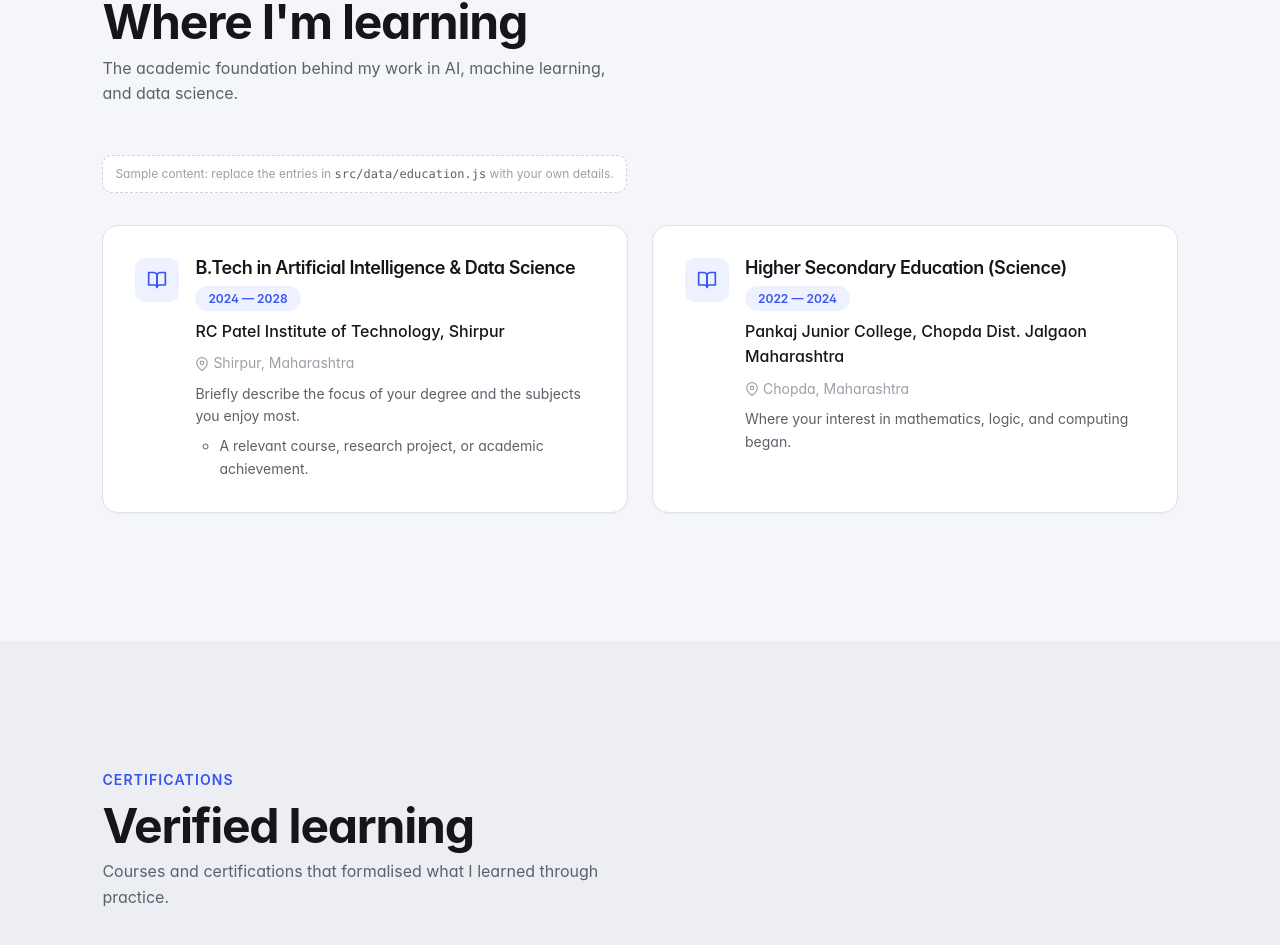
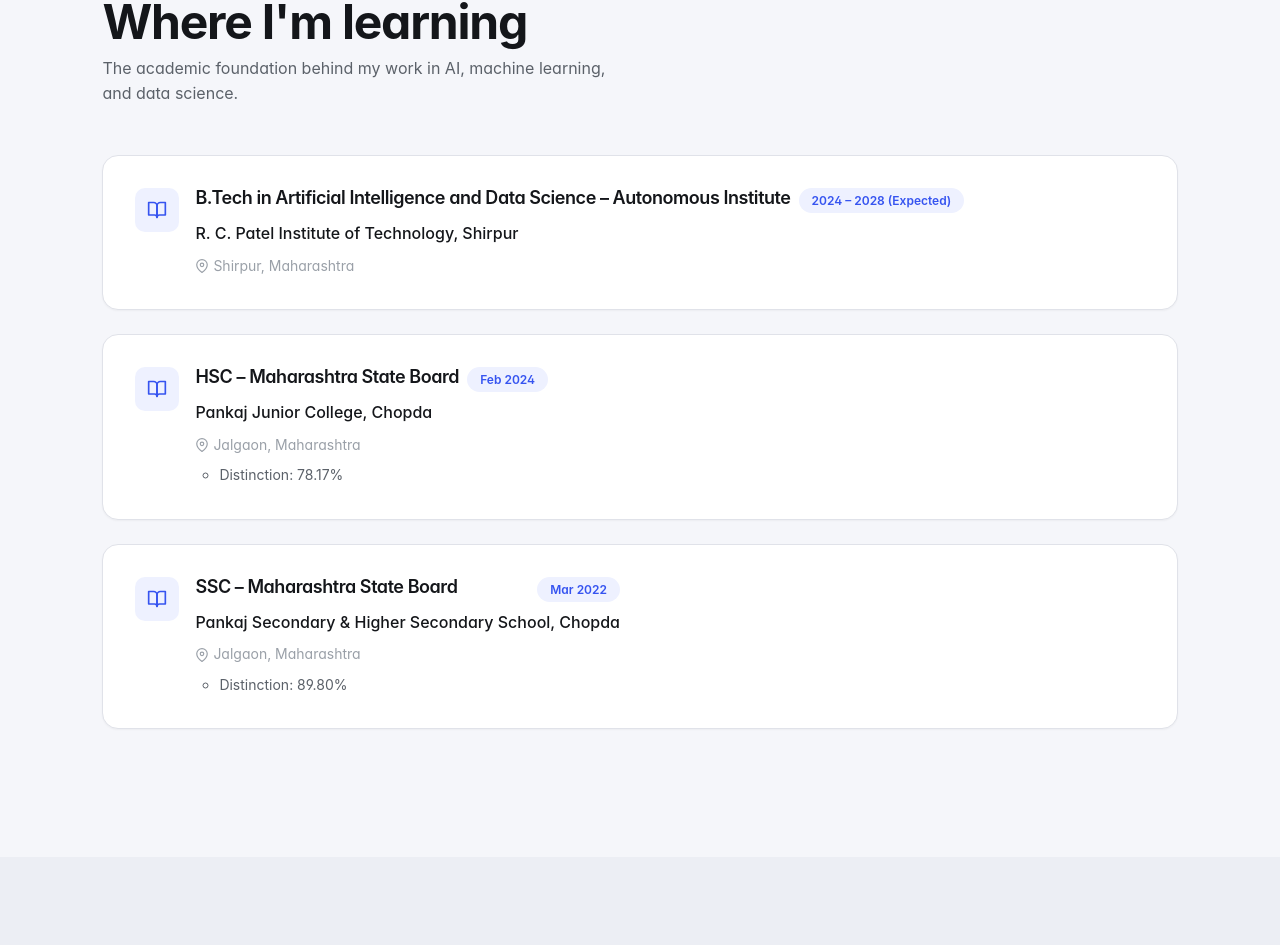
Before and after one commit to vaibhav-nhayade/career-portfolio, a React (Vite) app: page / in a window 1280 px wide. Shown: the part 7921-8866 px from the top of the page. Built offline with nearby package versions, Linux system fonts and the light colour scheme.

Commit message:
feat(education): add real education history
Fills in B.Tech, HSC, and SSC details with institutions, locations, periods, and scores. Cards show a single period badge, optional summary, and stack in one column.

```diff
--- a/src/components/education/EducationCard.jsx
+++ b/src/components/education/EducationCard.jsx
@@ -11,9 +11,7 @@ function EducationCard({ item }) {
       <div className="education-card__content">
         <div className="education-card__header">
           <h3 className="education-card__degree">{item.degree}</h3>
-          <Badge tone="accent">
-            {item.startYear} — {item.endYear}
-          </Badge>
+          <Badge tone="accent">{item.period}</Badge>
         </div>
 
         <p className="education-card__institution">{item.institution}</p>
@@ -22,7 +20,7 @@ function EducationCard({ item }) {
           {item.location}
         </p>
 
-        <p className="education-card__summary">{item.summary}</p>
+        {item.summary && <p className="education-card__summary">{item.summary}</p>}
 
         {item.highlights.length > 0 && (
           <ul className="education-card__highlights">
--- a/src/components/education/EducationSection.css
+++ b/src/components/education/EducationSection.css
@@ -6,7 +6,7 @@
 
 .education__list {
   display: grid;
-  grid-template-columns: repeat(auto-fit, minmax(340px, 1fr));
+  grid-template-columns: 1fr;
   gap: var(--space-5);
   list-style: none;
   padding: 0;
--- a/src/data/education.js
+++ b/src/data/education.js
@@ -1,28 +1,35 @@
 /**
- * Education, most recent first. `isPlaceholder: true` marks sample content;
- * delete the flag once the entry holds your real details.
+ * Education, most recent first.
+ * - period: shown as the badge on the card
+ * - summary: optional; leave null to hide
+ * - highlights: optional bullet points
  */
 export const education = [
   {
-    id: 'btech-ai-ds',
-    isPlaceholder: true,
-    degree: 'B.Tech in Artificial Intelligence & Data Science',
-    institution: 'RC Patel Institute of Technology, Shirpur',
+    id: 'rcpit-btech',
+    degree: 'B.Tech in Artificial Intelligence and Data Science – Autonomous Institute',
+    institution: 'R. C. Patel Institute of Technology, Shirpur',
     location: 'Shirpur, Maharashtra',
-    startYear: '2024',
-    endYear: '2028',
-    summary: 'Briefly describe the focus of your degree and the subjects you enjoy most.',
-    highlights: ['A relevant course, research project, or academic achievement.'],
+    period: '2024 – 2028 (Expected)',
+    summary: null,
+    highlights: [],
   },
   {
-    id: 'higher-secondary',
-    isPlaceholder: true,
-    degree: 'Higher Secondary Education (Science)',
-    institution: 'Pankaj Junior College, Chopda Dist. Jalgaon Maharashtra',
-    location: 'Chopda, Maharashtra',
-    startYear: '2022',
-    endYear: '2024',
-    summary: 'Where your interest in mathematics, logic, and computing began.',
-    highlights: [],
+    id: 'pjc-hsc',
+    degree: 'HSC – Maharashtra State Board',
+    institution: 'Pankaj Junior College, Chopda',
+    location: 'Jalgaon, Maharashtra',
+    period: 'Feb 2024',
+    summary: null,
+    highlights: ['Distinction: 78.17%'],
+  },
+  {
+    id: 'pshss-ssc',
+    degree: 'SSC – Maharashtra State Board',
+    institution: 'Pankaj Secondary & Higher Secondary School, Chopda',
+    location: 'Jalgaon, Maharashtra',
+    period: 'Mar 2022',
+    summary: null,
+    highlights: ['Distinction: 89.80%'],
   },
 ]
```
